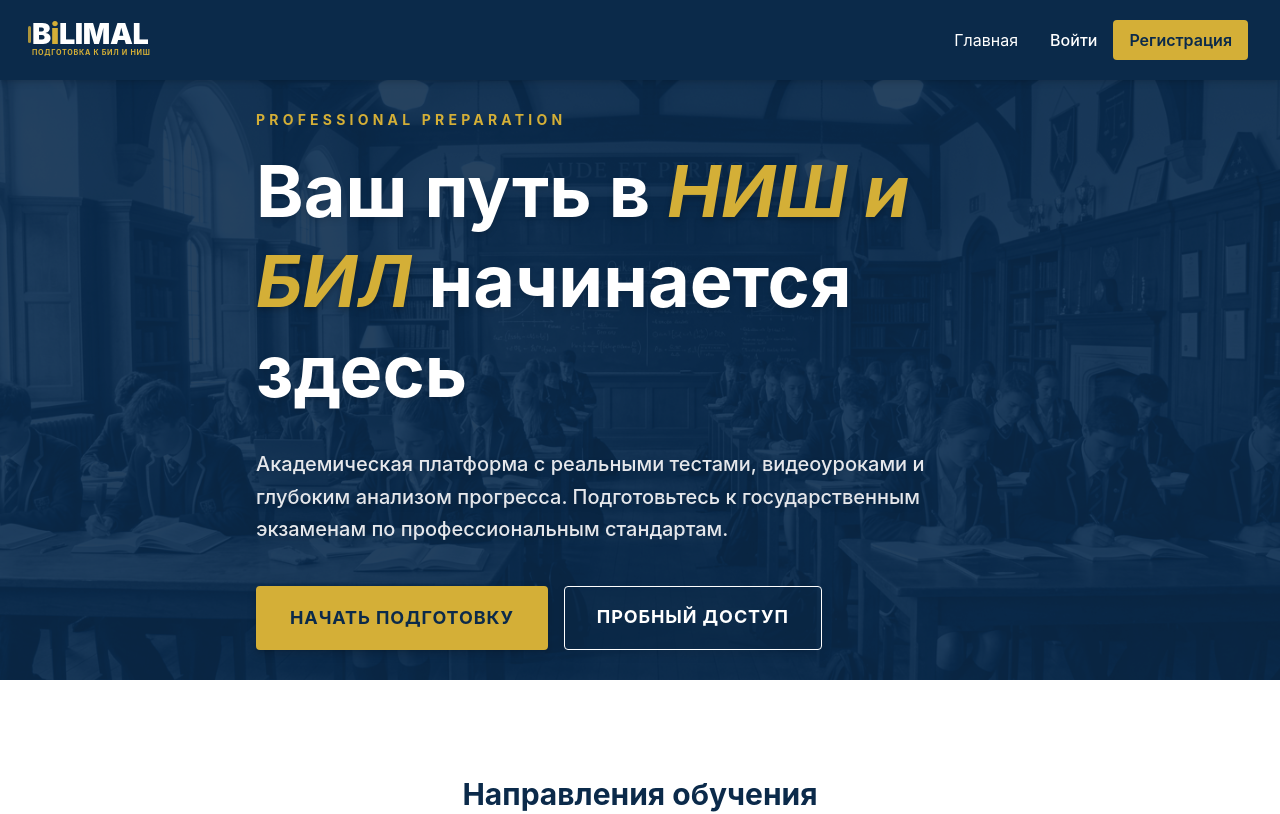
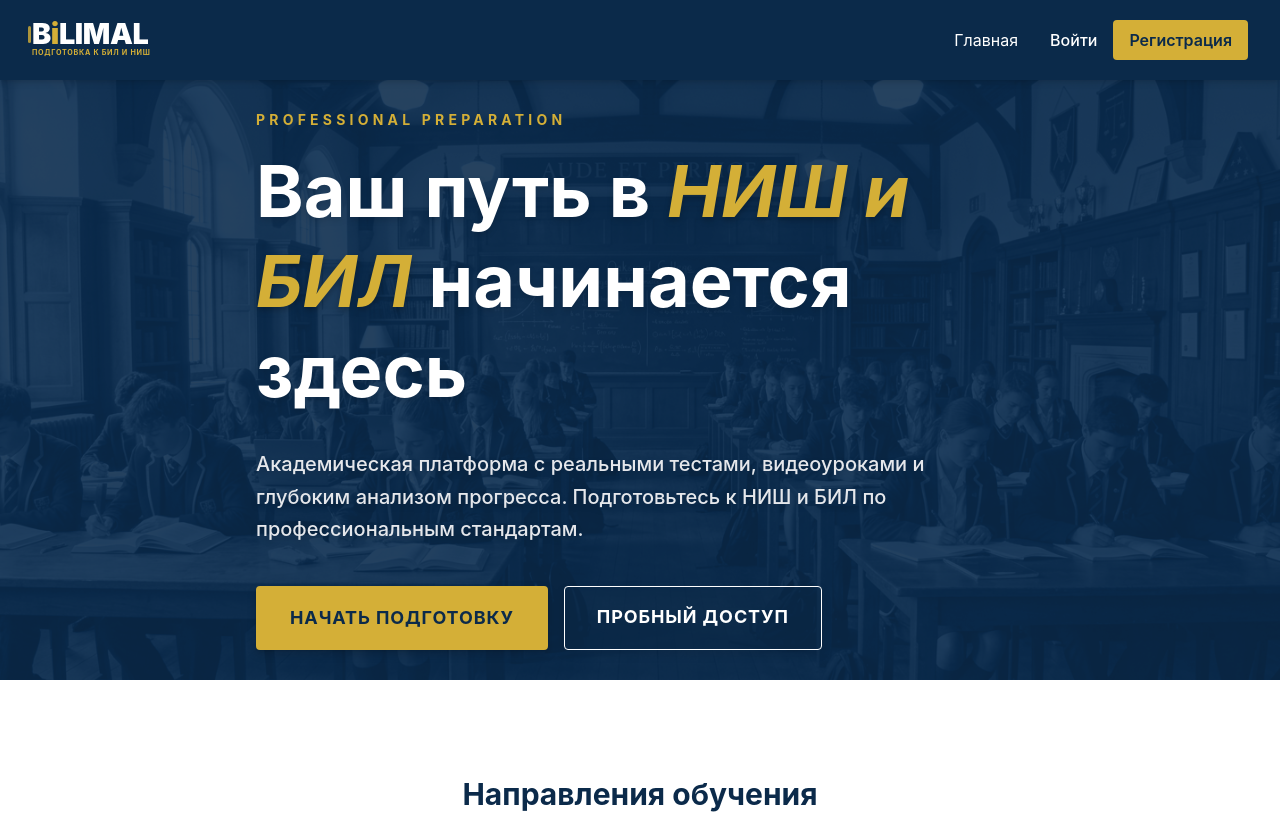
Before and after one commit to Jarves001/BILIMAL-NEW, a React (Vite) app: page / in a window 1280 px wide. Shown: the top 814 px of the page. Built offline with nearby package versions, Linux system fonts and the light colour scheme; no server answers; the database is empty.

Commit message:
refactor: update value proposition text on home page
Clarify the focus of exam preparation by explicitly mentioning NISH and BIL in the hero section description.

```diff
--- a/src/pages/Home.tsx
+++ b/src/pages/Home.tsx
@@ -33,7 +33,7 @@ export default function Home() {
               Ваш путь в <span className="text-accent italic drop-shadow-md">НИШ и БИЛ</span> начинается здесь
             </h1>
             <p className="text-xl text-gray-200 mb-10 max-w-2xl leading-relaxed drop-shadow-md font-medium">
-              Академическая платформа с реальными тестами, видеоуроками и глубоким анализом прогресса. Подготовьтесь к государственным экзаменам по профессиональным стандартам.
+              Академическая платформа с реальными тестами, видеоуроками и глубоким анализом прогресса. Подготовьтесь к НИШ и БИЛ по профессиональным стандартам.
             </p>
             <div className="flex flex-col sm:flex-row gap-4 drop-shadow-lg">
               <Link to="/login" className="btn-primary !bg-accent !text-primary text-lg !px-8 !py-4 text-center border-2 border-accent hover:bg-accent/90">Начать подготовку</Link>
```
